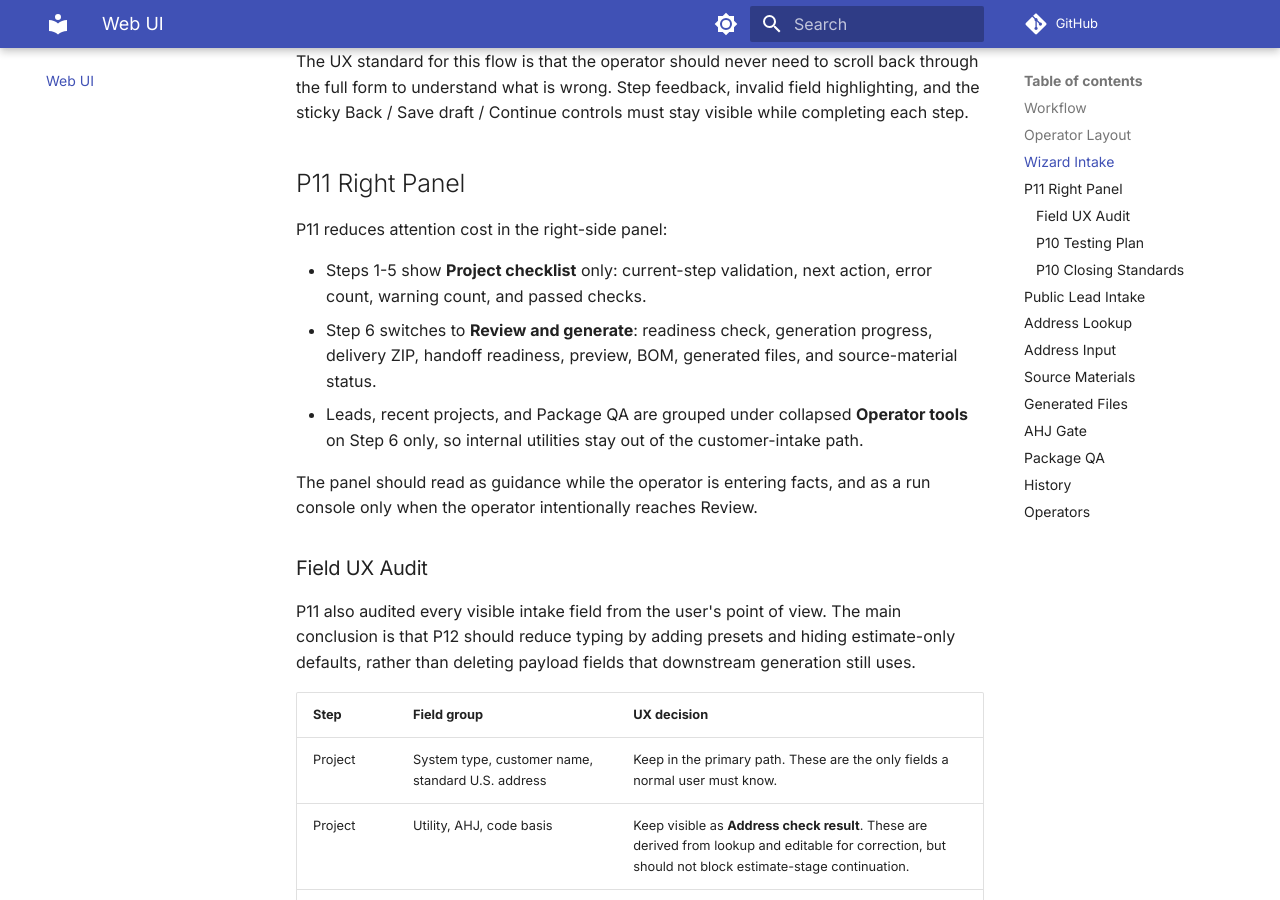
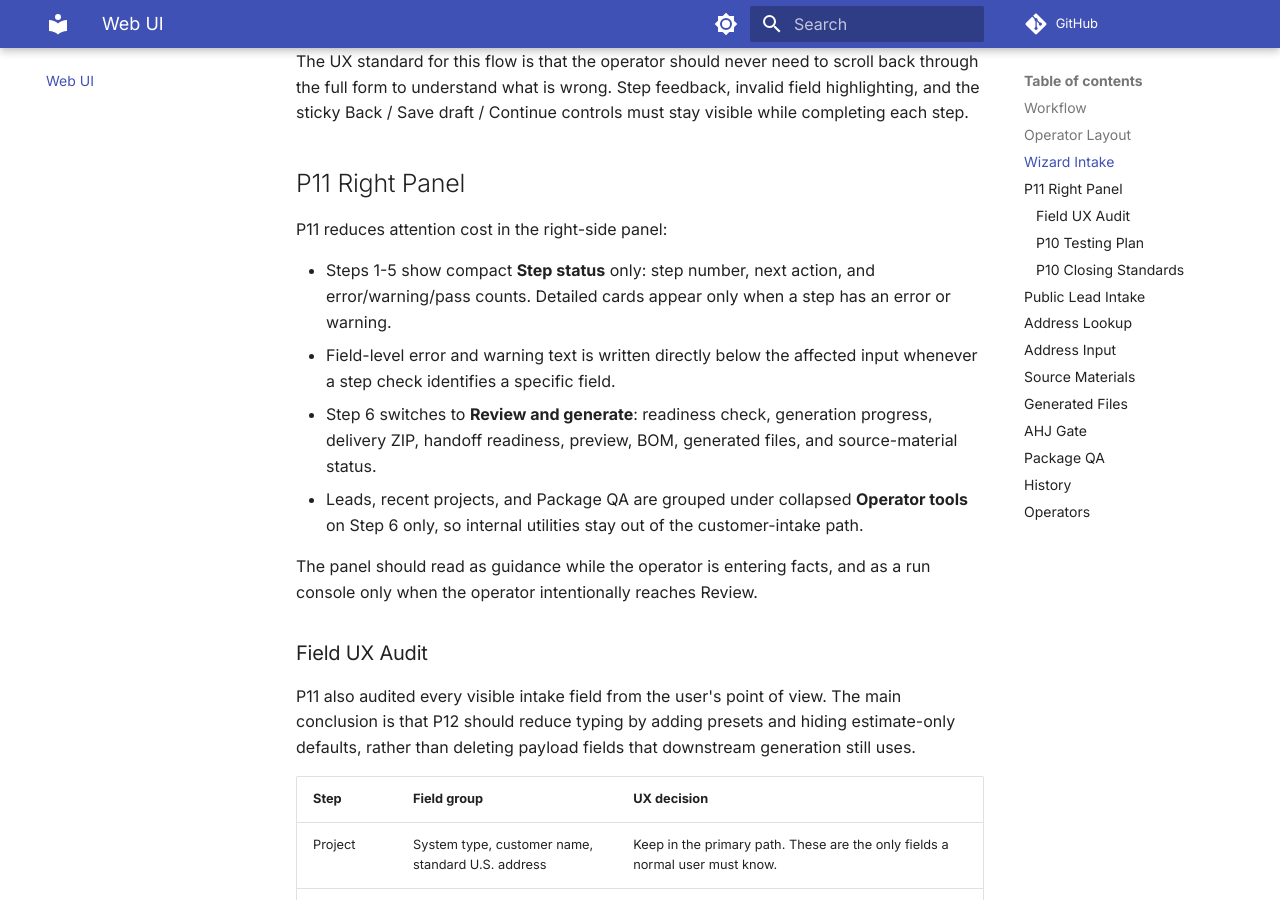
Before and after one commit to maxwu1978/pvess-calc, an MkDocs documentation site: the page built from docs/web-ui.md, in a window 1280 px wide and 900 px high, scrolled down 2528 px. Built offline with MkDocs 1.6.1 and Material for MkDocs 9.7.7, drawn with Linux system fonts in a browser that asks for light colours; comment, search, counter and statistics services are not loaded; some of the changed text lies outside the part shown.

Commit message:
Compact intake step status panel

```diff
--- a/docs/web-ui.md
+++ b/docs/web-ui.md
@@ -60,9 +60,9 @@ marketing page:
   optional operator token
 - a sticky workflow rail for quick jumps through basics, site data, equipment,
   costs, evidence, and generation
-- a left-side intake form and a right-side panel that behaves as a
-  **Project checklist** during intake, then becomes **Review and generate** on
-  the final step
+- a left-side intake form and a right-side panel that behaves as a compact
+  **Step status** during intake, then becomes **Review and generate** on the
+  final step
 - a sticky generate action bar so long intake forms keep the primary run
   actions visible
 
@@ -113,8 +113,11 @@ stay visible while completing each step.
 
 P11 reduces attention cost in the right-side panel:
 
-- Steps 1-5 show **Project checklist** only: current-step validation, next
-  action, error count, warning count, and passed checks.
+- Steps 1-5 show compact **Step status** only: step number, next action, and
+  error/warning/pass counts. Detailed cards appear only when a step has an
+  error or warning.
+- Field-level error and warning text is written directly below the affected
+  input whenever a step check identifies a specific field.
 - Step 6 switches to **Review and generate**: readiness check, generation
   progress, delivery ZIP, handoff readiness, preview, BOM, generated files,
   and source-material status.
```
Also changed, not shown: src/pvess_calc/web/static/app.js (+38 -9 lines), src/pvess_calc/web/static/index.html (+5 -5 lines), src/pvess_calc/web/static/styles.css (+24 -1 lines), 1 other file.
